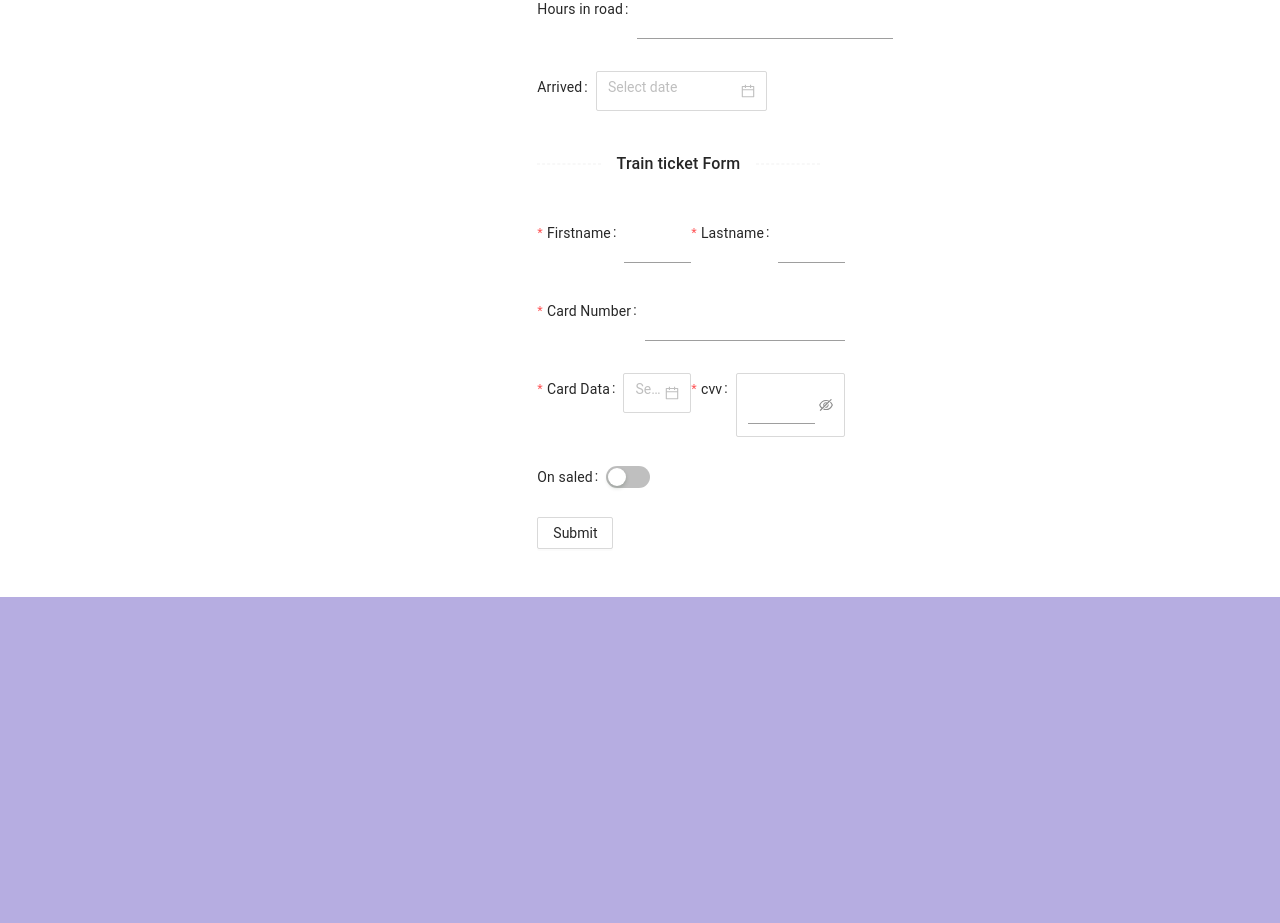
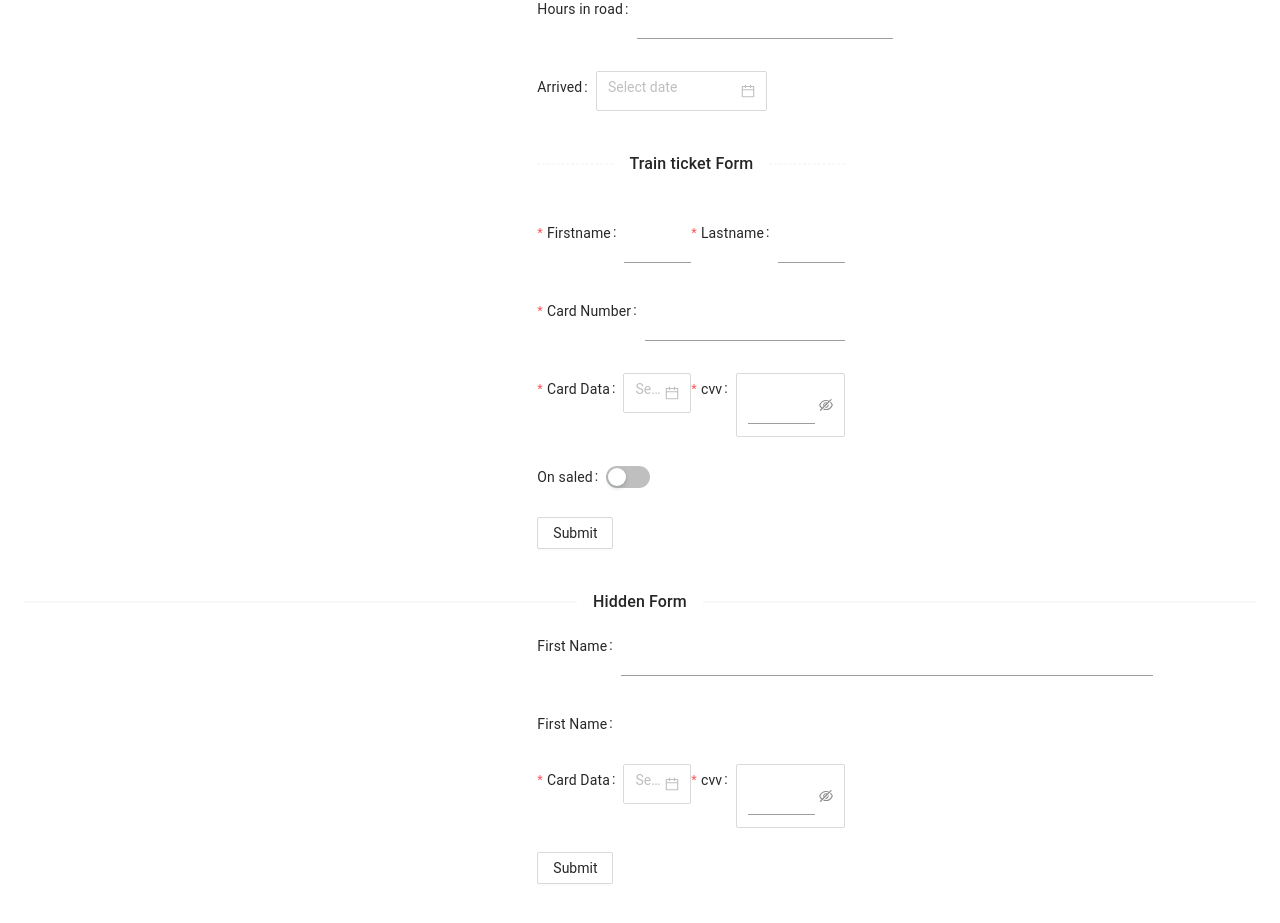
Before and after one commit to YaroslavPikiner/React-Application, a React (Create React App) app in the folder react-typescript/: page /forms in a window 1280 px wide. Shown: the part 1080-2003 px from the top of the page. Before the commit the page ends 1677 px from the top, so only its background shows below. Built offline with nearby package versions, Linux system fonts and the light colour scheme.

Commit message:
add ant form

```diff
--- /dev/null
+++ b/react-typescript/src/containers/forms/AntForm/hiddenForm.tsx
@@ -0,0 +1,64 @@
+import React, { useState } from 'react';
+import {
+    Form,
+    Input,
+    Button,
+    Radio,
+    Select,
+    Cascader,
+    DatePicker,
+    InputNumber,
+    TreeSelect,
+    Switch,
+    Row,
+    Col,
+    Divider
+} from 'antd';
+import 'antd/dist/antd.css';
+import { truncate } from 'fs/promises';
+
+const HiddenForm = () => {
+    const [isHidden, setIsHidden] = useState<boolean>(true);
+
+    const [form] = Form.useForm();
+
+
+    const onFinish = (values: any) => {
+        console.log(values);
+    }
+
+    const handleChange = (value: any) => {
+        // eslint-disable-next-line @typescript-eslint/no-unused-expressions
+      console.log(form);
+    }
+
+    return (
+        <Form form={form} name='fide form' onFinish={onFinish} >
+            <Form.Item name='firstName' label="First Name" >
+                <Input onChange={handleChange}/>
+            </Form.Item>
+            <Form.Item name='lastName' label="First Name">
+                <Input hidden={isHidden} />
+            </Form.Item>
+            <Row>
+                <Col span={6}>
+                    <Form.Item label='Card Data' name='cardData' rules={[{ required: true, message: 'Please input your last name!' }]}>
+                        <DatePicker />
+                    </Form.Item>
+                </Col>
+                <Col span={6}>
+                    <Form.Item label='cvv' name='cvv' rules={[{ required: true, message: 'Please input your last name!' }]}>
+                        <Input.Password min={3} max={3} />
+                    </Form.Item>
+                </Col>
+            </Row>
+            <Form.Item >
+                <Button htmlType="submit" onClick={onFinish}>
+                    Submit
+                </Button>
+            </Form.Item>
+        </Form>
+    )
+}
+
+export default HiddenForm;
--- a/react-typescript/src/containers/forms/AntForm/index.tsx
+++ b/react-typescript/src/containers/forms/AntForm/index.tsx
@@ -2,6 +2,7 @@ import { Row, Col, Divider } from 'antd';
 import SimpleForm from './simpleForm';
 import RegistrationForm from './registrationForm';
 import TrainTicket from './trainTicket';
+import HiddenForm from './hiddenForm';
 import 'antd/dist/antd.css';
 
 const AntRoot: React.FC = () => {
@@ -25,6 +26,12 @@ const AntRoot: React.FC = () => {
                     <TrainTicket />
                 </Col>
             </Row>
+            <Row>
+                <Divider orientation="center">Hidden Form</Divider>
+                <Col span={12} offset={10}>
+                    <HiddenForm />
+                </Col>
+            </Row>
         </>
     )
 }
--- a/react-typescript/src/containers/forms/AntForm/trainTicket.tsx
+++ b/react-typescript/src/containers/forms/AntForm/trainTicket.tsx
@@ -62,7 +62,7 @@ const TrainTicket = () => {
                 <Form.Item wrapperCol={{ span: 11 }} label='Date' name='date' rules={[{ required: false, message: 'Please input !' }]}><DatePicker /> </Form.Item>
                 <Form.Item wrapperCol={{ span: 10 }} label='Hours in road' name='roadHours' rules={[{ required: false }]}><Input /> </Form.Item>
                 <Form.Item wrapperCol={{ span: 11 }} label='Arrived' name='arrived' rules={[{ required: false, message: 'Please input !' }]}><DatePicker /> </Form.Item>
-                <Form.Item wrapperCol={{ span: 11 }}>
+                <Form.Item wrapperCol={{ span: 12 }}>
                     <Divider orientation="center" dashed={true} >Train ticket Form</Divider>
                 </Form.Item>
                 <Row >
```
